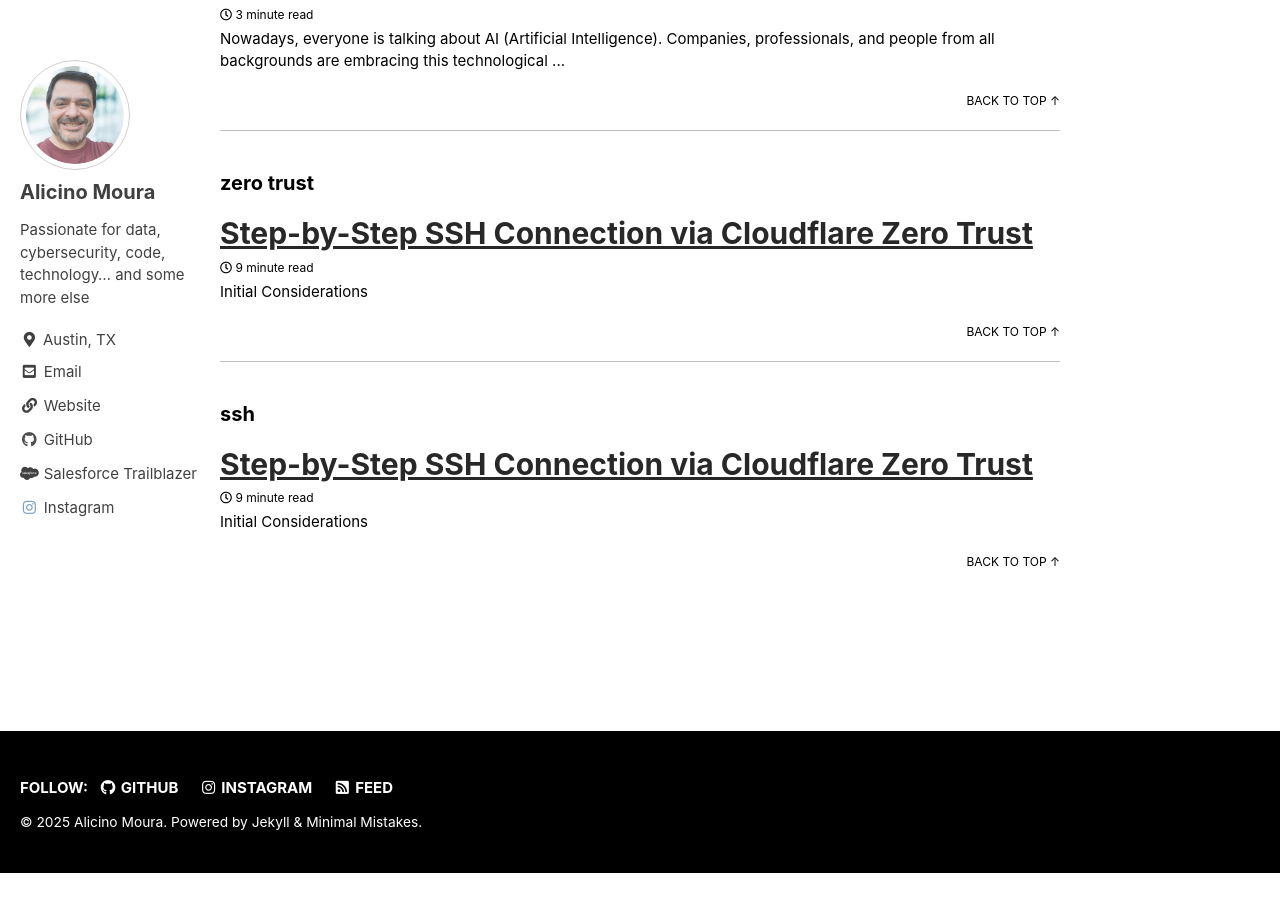
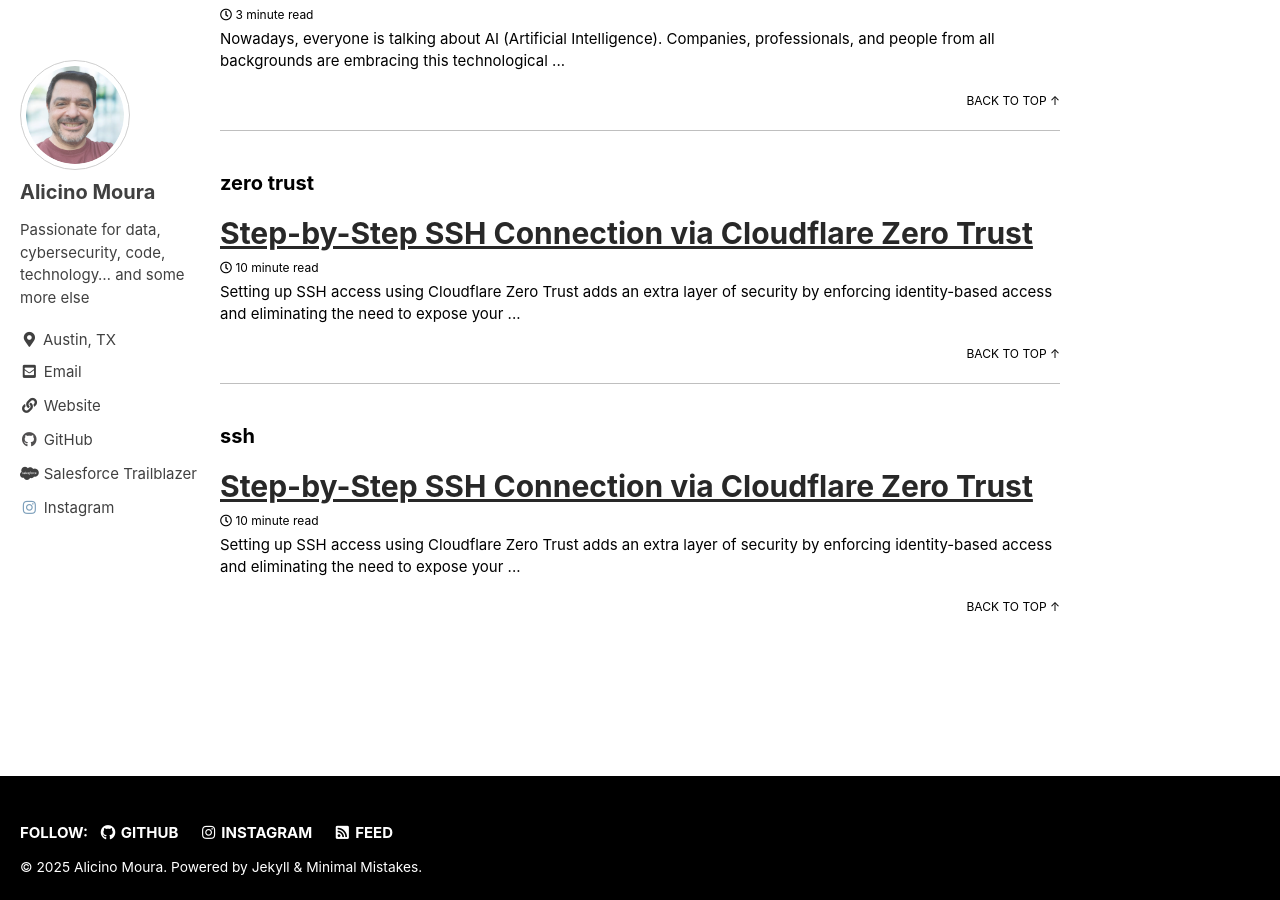
Before and after one commit to alicino/blog, a Jekyll site: the page built from _pages/category-archive.md, in a window 1280 px wide and 900 px high, scrolled down 1571 px. Built offline with Jekyll 4.4.1, drawn with Linux system fonts in a browser that asks for light colours; cached includes are drawn as plain includes; before the commit the page ends 2444 px from its top, so only the background shows below that; some of the changed lines change nothing that is shown.

Commit message:
v2 Including Clouds links

```diff
--- a/_posts/2025-05-18-step-by-step-ssh-connection-via-cloudflare-zero-trust.md
+++ b/_posts/2025-05-18-step-by-step-ssh-connection-via-cloudflare-zero-trust.md
@@ -11,7 +11,9 @@
   - ssh
 ---
 
-Initial Considerations
+Setting up SSH access using Cloudflare Zero Trust adds an extra layer of security by enforcing identity-based access and eliminating the need to expose your server's public IP. In this guide, we’ll walk you step-by-step through the process: from generating your SSH key pair, configuring the server, and creating a Cloudflare Tunnel, to setting up access policies and using the WARP client on the client machine. By the end, you’ll have a secure, private connection to your server over SSH without relying on traditional firewall rules or VPNs.
+
+**Initial Considerations**
 
 This step-by-step guide refers to connecting to a remote server via the SSH protocol using the Cloudflare Zero Trust feature. The steps provided here are an adapted model based on the official documentation available at the link below.
 
@@ -49,13 +51,13 @@
 ### 2. Creating the Virtual Machine "Server" for Connection (Optional)
 This step is optional if you have already created the server for this purpose. If not, refer to the appropriate guide for creating a VM within your hosting environment, such as:
 
-Google Cloud: https://cloud.google.com/compute/docs/create-linux-vm-instance
+**Google Cloud**: [https://cloud.google.com/compute/docs/create-linux-vm-instance](https://cloud.google.com/compute/docs/create-linux-vm-instance)
 
-Azure: https://learn.microsoft.com/en-us/azure/virtual-machines/linux/quick-create-portal?tabs=ubuntu
+**Azure**: [https://learn.microsoft.com/en-us/azure/virtual-machines/linux/quick-create-portal?tabs=ubuntu](https://learn.microsoft.com/en-us/azure/virtual-machines/linux/quick-create-portal?tabs=ubuntu)
 
-AWS EC2: https://aws.amazon.com/getting-started/launch-a-virtual-machine-B-0/
+**AWS EC2**: [https://aws.amazon.com/getting-started/launch-a-virtual-machine-B-0/](https://aws.amazon.com/getting-started/launch-a-virtual-machine-B-0/)
 
-Oracle Cloud: https://docs.oracle.com/en-us/iaas/Content/GSG/Reference/overviewworkflow.htm
+**Oracle Cloud**: [https://docs.oracle.com/en-us/iaas/Content/GSG/Reference/overviewworkflow.htm](https://aws.amazon.com/getting-started/launch-a-virtual-machine-B-0/)
 
 **Note:** Cloudflare does not provide support for this step as it involves third-party services.
 
```
